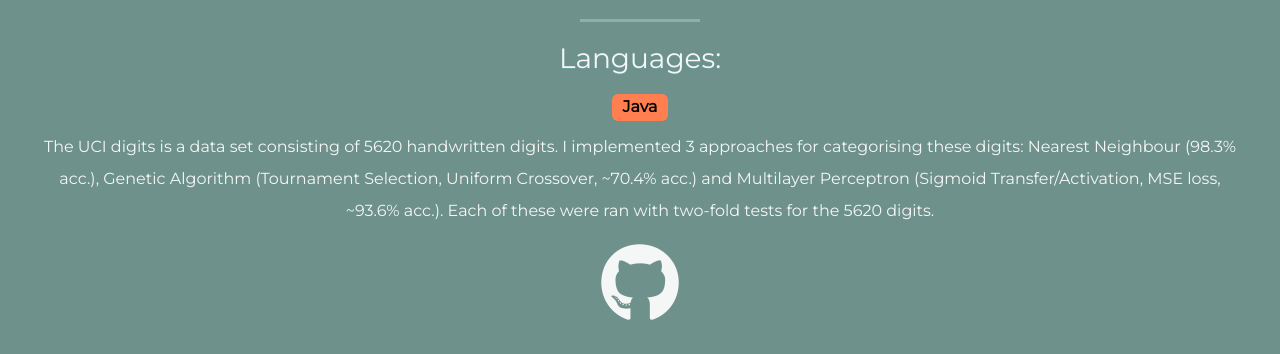
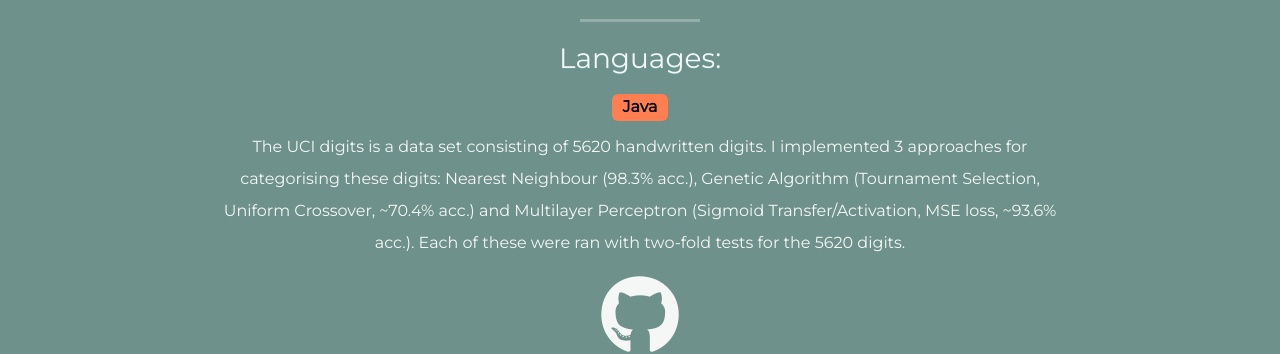
Before and after one commit to samcdonovan/Personal-Site, a Next.js app: page /projects in a window 1280 px wide. Shown: the part 1600-1954 px from the top of the page. Built offline with nearby package versions, Linux system fonts and the light colour scheme; a web font is replaced by a local one.

Commit message:
Add padding to Projects with no technologies

```diff
--- a/public/css/styles.css
+++ b/public/css/styles.css
@@ -338,6 +338,10 @@ p {
   transform: scale(1.1);
 }
 
+.description-notech {
+  padding: 0 15%;
+}
+
 /* Alternating background styling */
 .bg-1, .bg-1 i {
   background-color: #6e918c;
--- a/src/components/Project.jsx
+++ b/src/components/Project.jsx
@@ -77,7 +77,7 @@ export default function Project(props) {
                                 </div>
                             }
                         </div>
-                        <div className="description">
+                        <div className={"description" + (props.technologies === undefined ? "-notech" : null)}>
                             <p>{props.description}</p>
                         </div>
                     </div>
```
